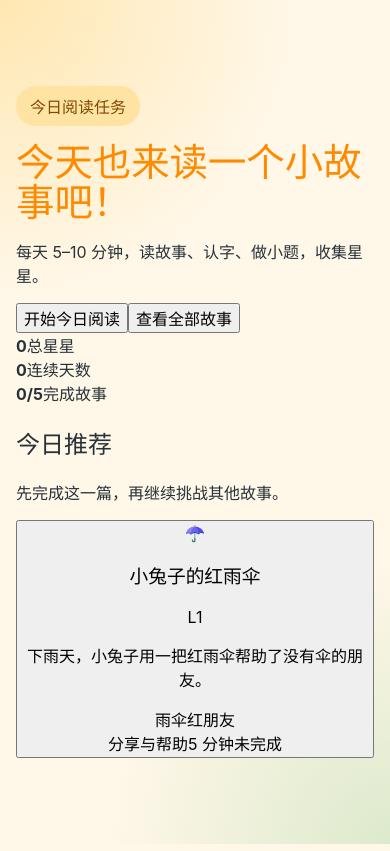
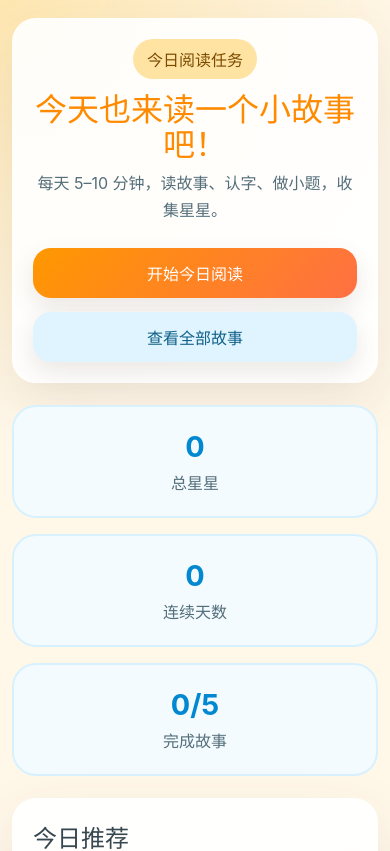
Before and after one commit to kelvin381539960-cyber/Game, a React (Vite) app: page / in a window 390 px wide. Shown: the top 851 px of the page. Built offline with nearby package versions, Linux system fonts and the light colour scheme.

Commit message:
完善 MVP 页面样式

```diff
--- a/src/styles.css
+++ b/src/styles.css
@@ -23,69 +23,159 @@ a {
   font: inherit;
 }
 
+button {
+  cursor: pointer;
+}
+
+button:disabled {
+  cursor: not-allowed;
+  opacity: 0.55;
+}
+
 .app-shell {
   min-height: 100vh;
-  display: flex;
-  align-items: center;
-  justify-content: center;
-  padding: 32px 16px;
+  padding: 28px 16px;
   background:
     radial-gradient(circle at top left, rgba(255, 209, 102, 0.42), transparent 32%),
     radial-gradient(circle at bottom right, rgba(129, 199, 132, 0.28), transparent 30%),
     #fff7e8;
 }
 
-.hero-card {
-  width: min(920px, 100%);
-  padding: 40px;
-  border-radius: 32px;
-  background: rgba(255, 255, 255, 0.88);
-  box-shadow: 0 24px 70px rgba(93, 64, 55, 0.12);
-  text-align: center;
-  border: 1px solid rgba(255, 255, 255, 0.72);
+.app-container {
+  width: min(1080px, 100%);
+  margin: 0 auto;
 }
 
-.hero-badge {
+.page-stack {
+  display: flex;
+  flex-direction: column;
+  gap: 22px;
+}
+
+.page-header {
+  display: flex;
+  align-items: center;
+  gap: 16px;
+  padding: 24px;
+  border-radius: 28px;
+  background: rgba(255, 255, 255, 0.9);
+  box-shadow: 0 18px 50px rgba(93, 64, 55, 0.1);
+}
+
+.page-header h1,
+.hero-panel h1 {
+  margin: 0;
+  font-size: clamp(2rem, 5vw, 4rem);
+  line-height: 1.08;
+  color: #ff8a00;
+}
+
+.page-header p,
+.hero-panel p,
+.section-card p,
+.story-card p {
+  margin: 8px 0 0;
+  color: #546e7a;
+  line-height: 1.7;
+}
+
+.hero-panel,
+.section-card,
+.detail-card,
+.reader-card,
+.quiz-card,
+.result-card {
+  padding: 28px;
+  border-radius: 30px;
+  background: rgba(255, 255, 255, 0.9);
+  box-shadow: 0 22px 60px rgba(93, 64, 55, 0.1);
+  border: 1px solid rgba(255, 255, 255, 0.76);
+}
+
+.hero-panel {
+  text-align: center;
+}
+
+.hero-badge,
+.question-type {
   display: inline-flex;
   align-items: center;
   justify-content: center;
-  margin-bottom: 16px;
+  margin-bottom: 14px;
   padding: 8px 14px;
   border-radius: 999px;
   color: #7a4b00;
   background: #ffe3a3;
-  font-weight: 700;
+  font-weight: 800;
 }
 
-h1 {
-  margin: 0;
-  font-size: clamp(2.4rem, 7vw, 5rem);
-  line-height: 1.05;
-  color: #ff8a00;
+.button-row {
+  display: flex;
+  flex-wrap: wrap;
+  gap: 14px;
+  margin-top: 24px;
 }
 
-.hero-text {
-  max-width: 640px;
-  margin: 18px auto 28px;
-  font-size: clamp(1.05rem, 2.5vw, 1.35rem);
-  line-height: 1.8;
-  color: #455a64;
+.button-row.center {
+  justify-content: center;
 }
 
-.status-grid {
-  display: grid;
-  grid-template-columns: repeat(3, 1fr);
-  gap: 16px;
-  margin: 28px 0;
+.button-row.spread {
+  justify-content: space-between;
 }
 
+.btn {
+  min-height: 50px;
+  padding: 12px 22px;
+  border: none;
+  border-radius: 18px;
+  font-weight: 900;
+  box-shadow: 0 10px 24px rgba(93, 64, 55, 0.12);
+  transition: transform 0.18s ease, box-shadow 0.18s ease;
+}
+
+.btn:hover:not(:disabled) {
+  transform: translateY(-1px);
+  box-shadow: 0 14px 28px rgba(93, 64, 55, 0.16);
+}
+
+.btn-primary {
+  color: #fff;
+  background: linear-gradient(135deg, #ff9800, #ff7043);
+}
+
+.btn-secondary {
+  color: #0f5f86;
+  background: #dff4ff;
+}
+
+.btn-ghost {
+  color: #6d4c41;
+  background: #fff3d6;
+  box-shadow: none;
+}
+
+.summary-grid,
+.story-grid,
+.info-grid {
+  display: grid;
+  gap: 16px;
+}
+
+.summary-grid {
+  grid-template-columns: repeat(3, 1fr);
+}
+
+.summary-card,
 .status-card {
   padding: 22px 16px;
   border-radius: 24px;
   background: #f3fbff;
   border: 2px solid #d8f1ff;
+  text-align: center;
 }
 
+.summary-card strong,
 .status-card strong {
   display: block;
   margin-bottom: 6px;
@@ -93,24 +183,310 @@ h1 {
   color: #0288d1;
 }
 
+.summary-card span,
 .status-card span {
   color: #546e7a;
-  font-weight: 700;
+  font-weight: 800;
 }
 
-.next-step {
-  margin: 28px 0 0;
-  color: #6d4c41;
-  font-weight: 700;
+.section-title-row {
+  display: flex;
+  justify-content: space-between;
+  gap: 16px;
+  align-items: center;
 }
 
-@media (max-width: 680px) {
-  .hero-card {
-    padding: 28px 18px;
+.section-title-row h2,
+.section-card h3,
+.detail-card h3,
+.reader-card h3,
+.quiz-card h2,
+.result-card h2 {
+  margin: 0;
+  color: #37474f;
+}
+
+.section-card.compact {
+  padding: 20px;
+  box-shadow: none;
+  background: #fff8e1;
+}
+
+.story-grid {
+  grid-template-columns: repeat(auto-fit, minmax(260px, 1fr));
+}
+
+.story-card {
+  width: 100%;
+  display: flex;
+  gap: 16px;
+  padding: 20px;
+  border: 0;
+  border-radius: 26px;
+  background: rgba(255, 255, 255, 0.92);
+  text-align: left;
+  box-shadow: 0 16px 40px rgba(93, 64, 55, 0.1);
+}
+
+.story-cover,
+.detail-cover,
+.result-cover {
+  display: grid;
+  place-items: center;
+  flex: 0 0 auto;
+  width: 72px;
+  height: 72px;
+  border-radius: 24px;
+  font-size: 2.6rem;
+  background: #fff3d6;
+}
+
+.story-card-body {
+  min-width: 0;
+  flex: 1;
+}
+
+.story-card-title-row {
+  display: flex;
+  align-items: center;
+  justify-content: space-between;
+  gap: 12px;
+}
+
+.story-card h3 {
+  margin: 0;
+  color: #37474f;
+}
+
+.level-pill,
+.keyword-pill,
+.badge-pill {
+  display: inline-flex;
+  align-items: center;
+  padding: 6px 10px;
+  border-radius: 999px;
+  font-size: 0.92rem;
+  font-weight: 900;
+}
+
+.level-pill {
+  color: #2e7d32;
+  background: #dff5df;
+}
+
+.keyword-row,
+.badge-list,
+.story-meta {
+  display: flex;
+  flex-wrap: wrap;
+  gap: 8px;
+  margin-top: 14px;
+}
+
+.keyword-row.large {
+  margin-bottom: 18px;
+}
+
+.keyword-pill {
+  color: #795548;
+  background: #fff0c2;
+}
+
+.badge-pill {
+  color: #7a4b00;
+  background: #ffe3a3;
+}
+
+.story-meta {
+  color: #607d8b;
+  font-size: 0.92rem;
+  font-weight: 800;
+}
+
+.stars {
+  display: inline-flex;
+  gap: 4px;
+  margin-top: 14px;
+  font-size: 1.5rem;
+}
+
+.star {
+  color: #d7ccc8;
+}
+
+.star.filled {
+  color: #ffc107;
+}
+
+.detail-card {
+  display: grid;
+  grid-template-columns: 120px 1fr;
+  gap: 24px;
+  align-items: start;
+}
+
+.detail-cover,
+.result-cover {
+  width: 110px;
+  height: 110px;
+  font-size: 4rem;
+}
+
+.detail-summary {
+  font-size: 1.25rem;
+}
+
+.info-grid {
+  grid-template-columns: repeat(3, 1fr);
+  margin: 22px 0;
+}
+
+.info-grid div {
+  padding: 16px;
+  border-radius: 18px;
+  background: #f3fbff;
+}
+
+.info-grid strong,
+.info-grid span {
+  display: block;
+}
+
+.info-grid strong {
+  margin-bottom: 6px;
+  color: #607d8b;
+}
+
+.reader-card,
+.quiz-card,
+.result-card {
+  text-align: center;
+}
+
+.reader-text {
+  margin: 18px auto 28px;
+  max-width: 780px;
+  font-size: clamp(1.55rem, 4vw, 2.3rem);
+  line-height: 1.85;
+  color: #37474f;
+}
+
+.reader-progress {
+  height: 12px;
+  margin-top: 26px;
+  border-radius: 999px;
+  background: #ffe0b2;
+  overflow: hidden;
+}
+
+.reader-progress span {
+  display: block;
+  height: 100%;
+  border-radius: inherit;
+  background: linear-gradient(135deg, #ff9800, #8bc34a);
+}
+
+.option-list {
+  display: grid;
+  gap: 14px;
+  max-width: 720px;
+  margin: 24px auto;
+}
+
+.option-button {
+  min-height: 62px;
+  padding: 14px 18px;
+  border: 3px solid #e1f5fe;
+  border-radius: 20px;
+  background: #f7fcff;
+  color: #37474f;
+  font-size: 1.15rem;
+  font-weight: 900;
+}
+
+.option-button.active {
+  border-color: #29b6f6;
+  background: #dff4ff;
+}
+
+.feedback-box {
+  max-width: 720px;
+  margin: 0 auto;
+  padding: 18px;
+  border-radius: 22px;
+  text-align: left;
+}
+
+.feedback-box.correct {
+  color: #1b5e20;
+  background: #e8f5e9;
+}
+
+.feedback-box.wrong {
+  color: #7a4b00;
+  background: #fff3d6;
+}
+
+.feedback-box p {
+  margin: 8px 0 0;
+}
+
+.result-card {
+  display: flex;
+  flex-direction: column;
+  align-items: center;
+}
+
+.result-score,
+.encourage-text,
+.muted-text {
+  color: #546e7a;
+  font-weight: 800;
+}
+
+.result-score {
+  font-size: 1.25rem;
+}
+
+@media (max-width: 760px) {
+  .app-shell {
+    padding: 18px 12px;
+  }
+
+  .page-header,
+  .hero-panel,
+  .section-card,
+  .detail-card,
+  .reader-card,
+  .quiz-card,
+  .result-card {
+    padding: 20px;
     border-radius: 24px;
   }
 
-  .status-grid {
+  .page-header,
+  .detail-card,
+  .story-card {
+    flex-direction: column;
+    align-items: stretch;
+  }
+
+  .detail-card {
+    display: flex;
+  }
+
+  .summary-grid,
+  .info-grid {
     grid-template-columns: 1fr;
   }
+
+  .button-row,
+  .button-row.spread,
+  .button-row.center {
+    flex-direction: column;
+  }
+
+  .btn {
+    width: 100%;
+  }
 }
```
